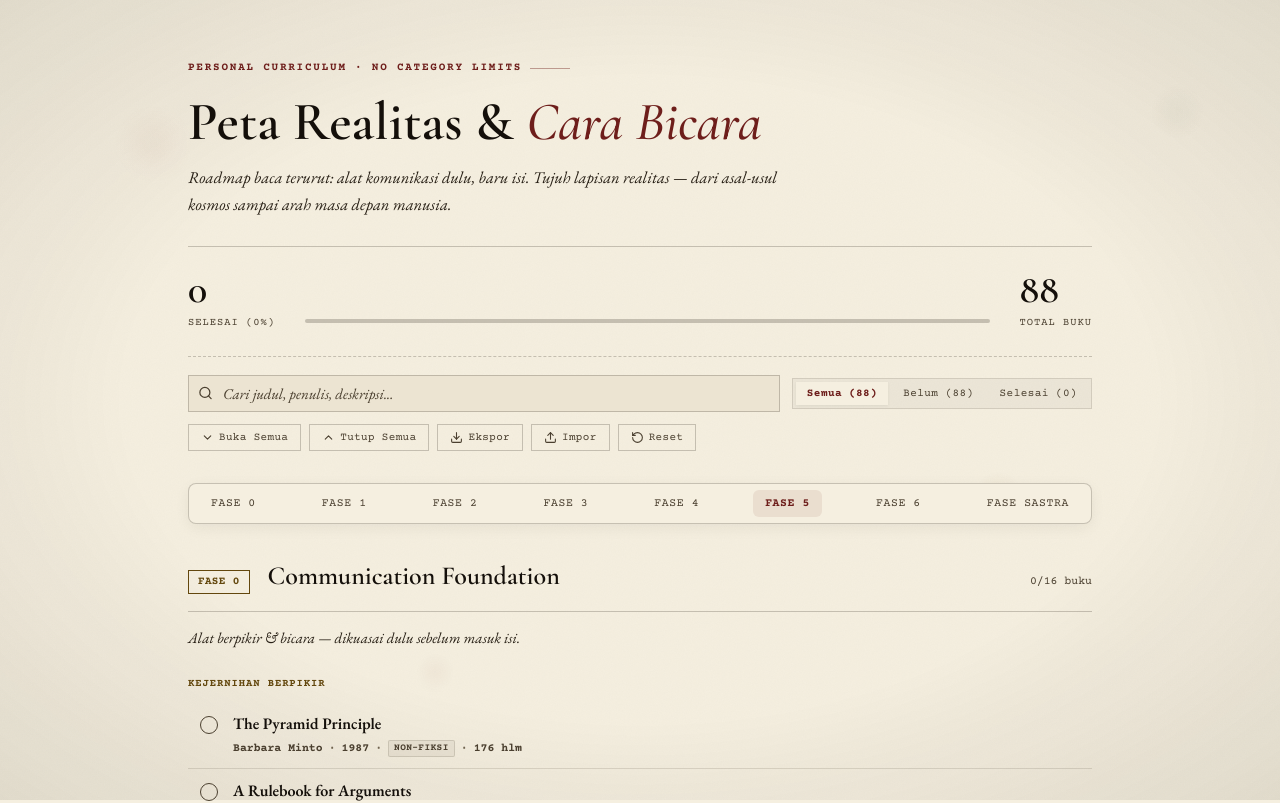
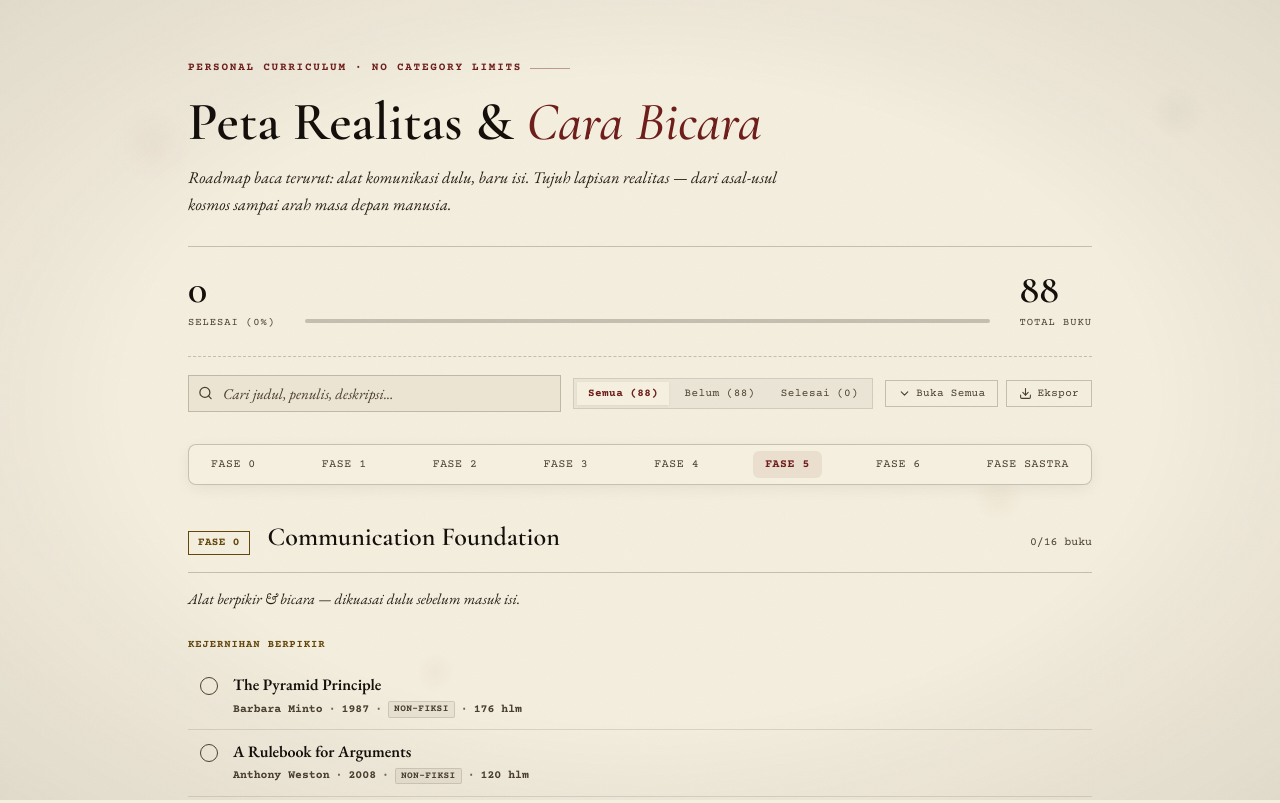
Before and after one commit to muhammadfaza16/silly-davinci, a React (Vite) app: page / in a window 1280 px wide. Shown: the top 803 px of the page. Built offline with nearby package versions, Linux system fonts and the light colour scheme.

Commit message:
refactor: simplify header actions toolbar with single expand/collapse toggler and remove import & reset

```diff
--- a/src/App.jsx
+++ b/src/App.jsx
@@ -89,28 +89,23 @@ export default function App() {
     }));
   };
 
-  // Reset all progress
-  const handleReset = () => {
-    if (window.confirm("Apakah kamu yakin ingin mereset semua progress bacaan?")) {
-      const resetState = {};
-      allBookIds.forEach((id) => (resetState[id] = false));
-      setDoneState(resetState);
-      triggerToast("Progress bacaan telah direset.");
+  // Derive whether all descriptions are currently expanded
+  const isAllExpanded = useMemo(() => {
+    if (allBookIds.length === 0) return false;
+    return allBookIds.every((id) => Boolean(openState[id]));
+  }, [allBookIds, openState]);
+
+  // Toggle expand / collapse all
+  const handleToggleExpandAll = () => {
+    if (isAllExpanded) {
+      setOpenState({});
+      triggerToast("Semua deskripsi ditutup.");
+    } else {
+      const nextOpen = {};
+      allBookIds.forEach((id) => (nextOpen[id] = true));
+      setOpenState(nextOpen);
+      triggerToast("Semua deskripsi dibuka.");
     }
-  };
-
-  // Expand all descriptions
-  const handleExpandAll = () => {
-    const nextOpen = {};
-    allBookIds.forEach((id) => (nextOpen[id] = true));
-    setOpenState(nextOpen);
-    triggerToast("Semua deskripsi dibuka.");
-  };
-
-  // Collapse all descriptions
-  const handleCollapseAll = () => {
-    setOpenState({});
-    triggerToast("Semua deskripsi ditutup.");
   };
 
   // Export progress as JSON file
@@ -123,25 +118,6 @@ export default function App() {
     downloadAnchor.click();
     downloadAnchor.remove();
     triggerToast("Progress berhasil di-ekspor.");
-  };
-
-  // Import progress from JSON file
-  const handleImport = (file) => {
-    const reader = new FileReader();
-    reader.onload = (e) => {
-      try {
-        const importedData = JSON.parse(e.target.result);
-        if (typeof importedData === 'object' && importedData !== null) {
-          setDoneState(importedData);
-          triggerToast("Progress berhasil di-impor!");
-        } else {
-          alert("Format file JSON tidak valid.");
-        }
-      } catch (err) {
-        alert("Gagal membaca file JSON.");
-      }
-    };
-    reader.readAsText(file);
   };
 
   // Select phase from Nav
@@ -226,11 +202,9 @@ export default function App() {
         setSearchQuery={setSearchQuery}
         statusFilter={statusFilter}
         setStatusFilter={setStatusFilter}
-        onReset={handleReset}
-        onExpandAll={handleExpandAll}
-        onCollapseAll={handleCollapseAll}
+        isAllExpanded={isAllExpanded}
+        onToggleExpandAll={handleToggleExpandAll}
         onExport={handleExport}
-        onImport={handleImport}
       />
 
       <PhaseNav
--- a/src/components/Header.jsx
+++ b/src/components/Header.jsx
@@ -1,5 +1,5 @@
-import React, { useRef } from 'react';
-import { Search, RotateCcw, ChevronDown, ChevronUp, Download, Upload, CheckCircle2 } from 'lucide-react';
+import React from 'react';
+import { Search, ChevronDown, ChevronUp, Download } from 'lucide-react';
 
 export default function Header({
   totalBooks,
@@ -8,22 +8,11 @@ export default function Header({
   setSearchQuery,
   statusFilter,
   setStatusFilter,
-  onReset,
-  onExpandAll,
-  onCollapseAll,
-  onExport,
-  onImport
+  isAllExpanded,
+  onToggleExpandAll,
+  onExport
 }) {
   const percentage = totalBooks > 0 ? Math.round((doneCount / totalBooks) * 100) : 0;
-  const fileInputRef = useRef(null);
-
-  const handleFileChange = (e) => {
-    const file = e.target.files[0];
-    if (file) {
-      onImport(file);
-      e.target.value = null;
-    }
-  };
 
   return (
     <header>
@@ -90,31 +79,16 @@ export default function Header({
         </div>
 
         <div className="actions-group">
-          <button className="action-btn" onClick={onExpandAll} title="Buka semua deskripsi">
-            <ChevronDown size={13} /> Buka Semua
-          </button>
-          <button className="action-btn" onClick={onCollapseAll} title="Tutup semua deskripsi">
-            <ChevronUp size={13} /> Tutup Semua
+          <button
+            className="action-btn"
+            onClick={onToggleExpandAll}
+            title={isAllExpanded ? "Tutup semua deskripsi" : "Buka semua deskripsi"}
+          >
+            {isAllExpanded ? <ChevronUp size={13} /> : <ChevronDown size={13} />}
+            {isAllExpanded ? "Tutup Semua" : "Buka Semua"}
           </button>
           <button className="action-btn" onClick={onExport} title="Ekspor data progress">
             <Download size={13} /> Ekspor
-          </button>
-          <button
-            className="action-btn"
-            onClick={() => fileInputRef.current?.click()}
-            title="Impor data progress"
-          >
-            <Upload size={13} /> Impor
-          </button>
-          <input
-            type="file"
-            ref={fileInputRef}
-            style={{ display: 'none' }}
-            accept=".json"
-            onChange={handleFileChange}
-          />
-          <button className="action-btn reset" onClick={onReset} title="Reset progress baca">
-            <RotateCcw size={13} /> Reset
           </button>
         </div>
       </div>
```
